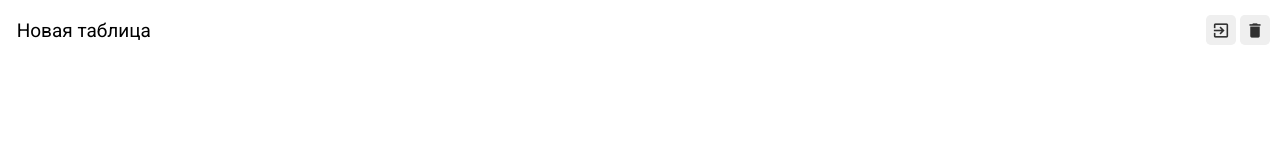
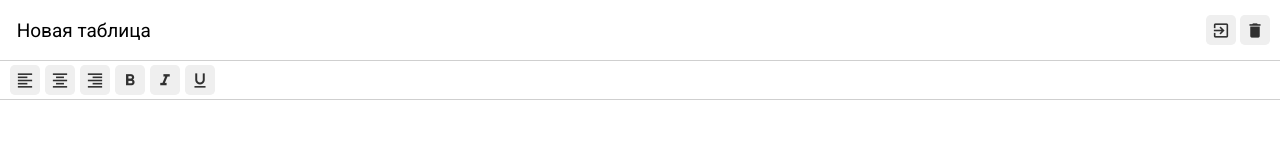
Before and after one commit to hel1yeah/JavaScriptCourseVladilenExcel.github.io, a website built with webpack: page src/index.html in a window 1280 px wide. Built offline with nearby package versions, Linux system fonts and the light colour scheme.

Commit message:
add style .scss exel__toolbar

```diff
--- a/src/index.html
+++ b/src/index.html
@@ -1,5 +1,6 @@
 <!DOCTYPE html>
 <html lang="en">
+
 <head>
   <meta charset="UTF-8">
   <meta name="viewport" content="width=device-width, initial-scale=1.0">
@@ -7,6 +8,7 @@
   <title>Exel Minin</title>
   <link href="https://fonts.googleapis.com/icon?family=Material+Icons" rel="stylesheet">
 </head>
+
 <body>
 
   <section id="app" class="container">
@@ -32,6 +34,28 @@
 
       <div class="exel__toolbar">
 
+        <button class="button" type="button">
+          <i class="material-icons">format_align_left</i>
+        </button>
+
+        <button class="button" type="button">
+          <i class="material-icons">format_align_center</i>
+        </button>
+        <button class="button" type="button">
+          <i class="material-icons">format_align_right</i>
+        </button>
+
+        <button class="button" type="button">
+          <i class="material-icons">format_bold</i>
+        </button>
+        <button class="button" type="button">
+          <i class="material-icons">format_italic</i>
+        </button>
+
+        <button class="button" type="button">
+          <i class="material-icons">format_underlined</i>
+        </button>
+
       </div>
 
       <div class="exel__formula">
@@ -47,4 +71,5 @@
   </section>
 
 </body>
+
 </html>
--- a/src/scss/toolbar.scss
+++ b/src/scss/toolbar.scss
@@ -2,6 +2,19 @@
 @import 'mixins';
 
 .exel__toolbar{
-  border-top: 1ox solid $border-color;
-  border-bottom: 1ox solid $border-color;
+  height: 40px;
+  border-top: 1px solid $border-color;
+  border-bottom: 1px solid $border-color;
+  padding: 0 10px;
+  display: flex;
+  align-items:center;
+  justify-content: flex-start;
+
+  & > button:not(:first-child) {
+    margin-left: 5px;
+  }
+
+  & button {
+    @include button();
+  }
 }
```
